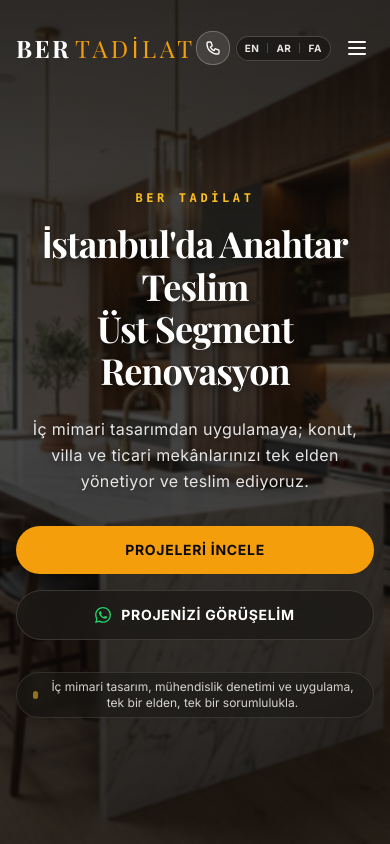
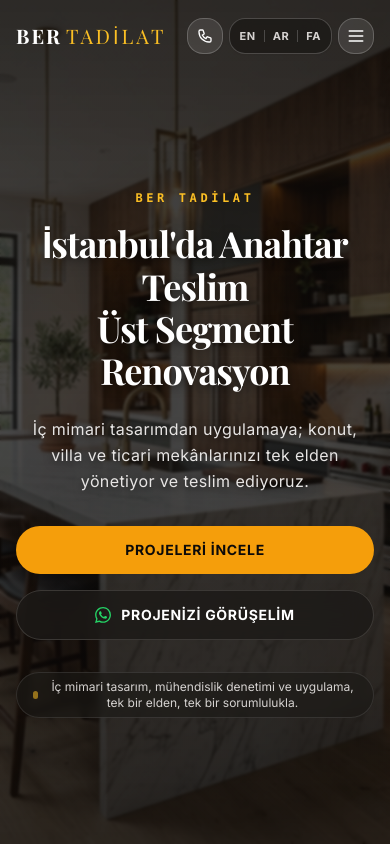
Before and after one commit to yusufcalisir/construction-web, a Next.js app: page / in a window 390 px wide. Shown: the top 844 px of the page. Built offline with nearby package versions, Linux system fonts and the light colour scheme.

Commit message:
fix: improve navbar logo contrast on dark sections and align mobile control cluster

```diff
--- a/components/Navbar.tsx
+++ b/components/Navbar.tsx
@@ -28,8 +28,8 @@ export default function Navbar() {
       setIsScrolled(window.scrollY > 20)
 
       // Determine active section based on scroll position
-      const sections = ['home', 'about', 'services', 'why-ber', 'how-we-work', 'gallery', 'contact']
-      const scrollPosition = window.scrollY + 150
+      const sections = ['home', 'about', 'services', 'why-ber', 'how-we-work', 'gallery', 'contact', 'footer']
+      const scrollPosition = window.scrollY + 80
 
       for (let i = sections.length - 1; i >= 0; i--) {
         const element = document.getElementById(sections[i])
@@ -39,7 +39,7 @@ export default function Navbar() {
         }
       }
     }
-    window.addEventListener('scroll', handleScroll)
+    window.addEventListener('scroll', handleScroll, { passive: true })
     handleScroll() // Initial check
     return () => window.removeEventListener('scroll', handleScroll)
   }, [])
@@ -69,30 +69,24 @@ export default function Navbar() {
     setIsMobileMenuOpen(false)
   }
 
+  // Check if current active section has a dark background
+  const isDarkSection = (section: string) => {
+    return ['home', 'services', 'how-we-work', 'footer'].includes(section)
+  }
+
+  const isDark = !isScrolled || isMobileMenuOpen || isDarkSection(activeSection)
+
   // Get background color based on active section
   const getNavbarBg = () => {
     if (!isScrolled) {
       return 'bg-transparent'
     }
 
-    // Match active section background
-    switch (activeSection) {
-      case 'home':
-        return 'bg-stone-50/90 backdrop-blur-md border-b border-stone-200/40 shadow-[0_2px_15px_rgba(0,0,0,0.02)]'
-      case 'about':
-        return 'bg-white/90 backdrop-blur-md border-b border-stone-200/40 shadow-[0_2px_15px_rgba(0,0,0,0.02)]'
-      case 'services':
-      case 'how-we-work':
-        return 'bg-stone-950/90 backdrop-blur-md border-b border-stone-800/40 shadow-[0_2px_15px_rgba(0,0,0,0.2)]'
-      case 'why-ber':
-        return 'bg-stone-50/90 backdrop-blur-md border-b border-stone-200/40 shadow-[0_2px_15px_rgba(0,0,0,0.02)]'
-      case 'gallery':
-        return 'bg-white/90 backdrop-blur-md border-b border-stone-200/40 shadow-[0_2px_15px_rgba(0,0,0,0.02)]'
-      case 'contact':
-        return 'bg-white/90 backdrop-blur-md border-b border-stone-200/40 shadow-[0_2px_15px_rgba(0,0,0,0.02)]'
-      default:
-        return 'bg-stone-50/90 backdrop-blur-md border-b border-stone-200/40 shadow-[0_2px_15px_rgba(0,0,0,0.02)]'
+    if (isDark) {
+      return 'bg-stone-950/95 backdrop-blur-md border-b border-stone-800/80 shadow-[0_4px_20px_rgba(0,0,0,0.35)]'
     }
+
+    return 'bg-stone-50/95 backdrop-blur-md border-b border-stone-200/80 shadow-[0_4px_20px_rgba(0,0,0,0.04)]'
   }
 
   return (
@@ -101,7 +95,7 @@ export default function Navbar() {
         className={`fixed top-0 left-0 right-0 z-50 transition-all duration-500 ${getNavbarBg()}`}
       >
         <div className="max-w-7xl mx-auto px-4 sm:px-6 lg:px-8">
-          <div className={`flex items-center justify-between transition-all duration-500 ${isScrolled ? 'h-20' : 'h-24'}`}>
+          <div className={`flex items-center justify-between transition-all duration-500 ${isScrolled ? 'h-16 sm:h-18 lg:h-20' : 'h-18 sm:h-20 lg:h-24'}`}>
             {/* Logo */}
             <div className="flex-shrink-0">
               <a
@@ -109,12 +103,10 @@ export default function Navbar() {
                 onClick={(e) => handleNavClick(e, 'home')}
                 className="flex items-center group focus:outline-none"
               >
-                <span className={`text-2xl font-bold tracking-widest leading-none transition-colors duration-500 font-serif ${
-                  isMobileMenuOpen
-                    ? 'text-white'
-                    : !isScrolled ? 'text-white' : 'text-stone-900'
+                <span className={`text-xl sm:text-2xl font-bold tracking-widest leading-none transition-colors duration-500 font-serif ${
+                  isDark ? 'text-white' : 'text-stone-900'
                 }`}>
-                  BER<span className="text-amber-500 font-light tracking-[0.15em] ml-1">TADİLAT</span>
+                  BER<span className={`${isDark ? 'text-amber-400' : 'text-amber-600'} font-light tracking-[0.15em] ml-1 transition-colors duration-500`}>TADİLAT</span>
                 </span>
               </a>
             </div>
@@ -136,11 +128,11 @@ export default function Navbar() {
                     onClick={(e) => handleNavClick(e, item.id)}
                     className={`relative py-2 text-xs uppercase font-semibold tracking-[0.2em] whitespace-nowrap transition-all duration-300 group focus:outline-none ${
                       isActive
-                        ? !isScrolled
+                        ? isDark
                           ? 'text-amber-400 font-bold'
                           : 'text-amber-600 font-bold'
-                        : !isScrolled
-                          ? 'text-stone-200 hover:text-white'
+                        : isDark
+                          ? 'text-stone-300 hover:text-white'
                           : 'text-stone-600 hover:text-stone-900'
                     }`}
                   >
@@ -156,14 +148,15 @@ export default function Navbar() {
               })}
 
               {/* Vertical separator */}
-              <span className={`h-4 w-[1px] transition-colors duration-500 ${!isScrolled ? 'bg-white/20' : 'bg-stone-200'}`} />
+              <span className={`h-4 w-[1px] transition-colors duration-500 ${isDark ? 'bg-white/20' : 'bg-stone-200'}`} />
 
               <div className="flex items-center gap-2.5">
                 {/* Call Button */}
                 <SafePhoneLink
                   variant="icon-button"
-                  className={`flex items-center justify-center p-2 rounded-xl transition-all duration-300 border focus:outline-none ${
-                    !isScrolled
+                  iconSize="w-4 h-4"
+                  className={`h-10 w-10 flex items-center justify-center rounded-xl transition-all duration-300 border focus:outline-none shrink-0 ${
+                    isDark
                       ? 'text-white border-white/20 bg-white/10 hover:bg-white/20 hover:border-white/30 shadow-md backdrop-blur-sm'
                       : 'text-stone-700 border-stone-200 bg-white hover:bg-stone-50 hover:text-stone-950 shadow-sm'
                   }`}
@@ -173,20 +166,20 @@ export default function Navbar() {
                 {/* Modern Capsule Language Switcher */}
                 <div
                   dir="ltr"
-                  className={`inline-flex items-center p-1 rounded-xl border backdrop-blur-md transition-all duration-300 select-none shadow-sm ${
-                    !isScrolled
-                      ? 'bg-stone-950/45 border-white/20'
+                  className={`h-10 inline-flex items-center p-1 rounded-xl border backdrop-blur-md transition-all duration-300 select-none shadow-sm ${
+                    isDark
+                      ? 'bg-stone-900/80 border-white/20'
                       : 'bg-stone-100/90 border-stone-200/90'
                   }`}
                   role="group"
                   aria-label="Dil seçenekleri"
                 >
                   {otherLanguages.map((target, idx) => (
-                    <span key={target.code} className="inline-flex items-center">
+                    <span key={target.code} className="inline-flex items-center h-full">
                       {idx > 0 && (
                         <span
                           className={`w-[1px] h-3.5 transition-colors duration-300 mx-0.5 ${
-                            !isScrolled ? 'bg-white/20' : 'bg-stone-300'
+                            isDark ? 'bg-white/20' : 'bg-stone-300'
                           }`}
                         />
                       )}
@@ -195,8 +188,8 @@ export default function Navbar() {
                         onClick={() => setLanguage(target.code)}
                         title={target.title}
                         aria-label={target.title}
-                        className={`px-2.5 py-1 min-w-[32px] text-center rounded-lg text-xs font-bold tracking-wider transition-all duration-200 focus:outline-none touch-manipulation active:scale-95 ${
-                          !isScrolled
+                        className={`h-8 px-2.5 flex items-center justify-center min-w-[32px] text-center rounded-lg text-xs font-bold tracking-wider transition-all duration-200 focus:outline-none touch-manipulation active:scale-95 ${
+                          isDark
                             ? 'text-stone-200 hover:text-white hover:bg-white/15'
                             : 'text-stone-700 hover:text-amber-600 hover:bg-stone-200/70'
                         }`}
@@ -213,12 +206,11 @@ export default function Navbar() {
             <div className="lg:hidden flex items-center gap-1.5 sm:gap-2">
               <SafePhoneLink
                 variant="icon-button"
-                className={`p-2 rounded-xl transition-all duration-300 border focus:outline-none ${
-                  isMobileMenuOpen
-                    ? 'text-white border-white/10 bg-white/10'
-                    : !isScrolled
-                      ? 'text-white border-white/25 bg-white/10'
-                      : 'text-stone-700 border-stone-200 bg-white'
+                iconSize="w-4 h-4"
+                className={`h-9 w-9 flex items-center justify-center rounded-xl transition-all duration-300 border focus:outline-none shrink-0 ${
+                  isDark
+                    ? 'text-white border-white/20 bg-white/10 hover:bg-white/20 active:scale-95 shadow-sm'
+                    : 'text-stone-800 border-stone-300/80 bg-stone-100/90 hover:bg-stone-200 active:scale-95 shadow-sm'
                 }`}
                 ariaLabel="Call us"
               />
@@ -226,22 +218,20 @@ export default function Navbar() {
               {/* Mobile Capsule Language Switcher */}
               <div
                 dir="ltr"
-                className={`inline-flex items-center p-0.5 rounded-xl border backdrop-blur-md transition-all duration-300 select-none shadow-sm ${
-                  isMobileMenuOpen
-                    ? 'bg-white/10 border-white/15'
-                    : !isScrolled
-                    ? 'bg-stone-950/45 border-white/20'
-                    : 'bg-stone-100/90 border-stone-200'
+                className={`h-9 inline-flex items-center p-1 rounded-xl border backdrop-blur-md transition-all duration-300 select-none shadow-sm shrink-0 ${
+                  isDark
+                    ? 'bg-stone-900/80 border-white/20'
+                    : 'bg-stone-100/90 border-stone-300/80'
                 }`}
                 role="group"
                 aria-label="Dil seçenekleri"
               >
                 {otherLanguages.map((target, idx) => (
-                  <span key={target.code} className="inline-flex items-center">
+                  <span key={target.code} className="inline-flex items-center h-full">
                     {idx > 0 && (
                       <span
-                        className={`w-[1px] h-2.5 transition-colors duration-300 mx-0.5 ${
-                          isMobileMenuOpen || !isScrolled ? 'bg-white/20' : 'bg-stone-300'
+                        className={`w-[1px] h-3 transition-colors duration-300 mx-0.5 ${
+                          isDark ? 'bg-white/20' : 'bg-stone-300'
                         }`}
                       />
                     )}
@@ -250,10 +240,10 @@ export default function Navbar() {
                       onClick={() => setLanguage(target.code)}
                       title={target.title}
                       aria-label={target.title}
-                      className={`px-1.5 py-0.5 min-w-[24px] text-center rounded-md text-[10px] font-bold tracking-wider transition-all duration-200 focus:outline-none touch-manipulation active:scale-95 ${
-                        isMobileMenuOpen || !isScrolled
-                          ? 'text-stone-200 hover:text-white active:bg-white/20'
-                          : 'text-stone-700 hover:text-amber-600 active:bg-stone-200'
+                      className={`h-7 px-1.5 sm:px-2 flex items-center justify-center min-w-[26px] text-center rounded-lg text-[11px] font-bold tracking-wider transition-all duration-200 focus:outline-none touch-manipulation active:scale-95 ${
+                        isDark
+                          ? 'text-stone-300 hover:text-white hover:bg-white/10 active:bg-white/20'
+                          : 'text-stone-700 hover:text-amber-600 hover:bg-stone-200/70 active:bg-stone-200'
                       }`}
                     >
                       {target.label}
@@ -264,16 +254,16 @@ export default function Navbar() {
 
               <button
                 onClick={() => setIsMobileMenuOpen(!isMobileMenuOpen)}
-                className={`p-2 rounded-xl transition-colors focus:outline-none ${
-                  isMobileMenuOpen || !isScrolled
-                    ? 'text-white hover:text-amber-400'
-                    : 'text-stone-900 hover:text-amber-600'
+                className={`h-9 w-9 flex items-center justify-center rounded-xl transition-all duration-300 border focus:outline-none shrink-0 ${
+                  isDark
+                    ? 'text-white border-white/20 bg-white/10 hover:bg-white/20 active:scale-95 shadow-sm'
+                    : 'text-stone-800 border-stone-300/80 bg-stone-100/90 hover:bg-stone-200 active:scale-95 shadow-sm'
                 }`}
                 aria-label="Toggle menu"
                 aria-expanded={isMobileMenuOpen}
               >
                 <svg
-                  className="h-6 w-6"
+                  className="w-5 h-5"
                   fill="none"
                   strokeLinecap="round"
                   strokeLinejoin="round"
```
